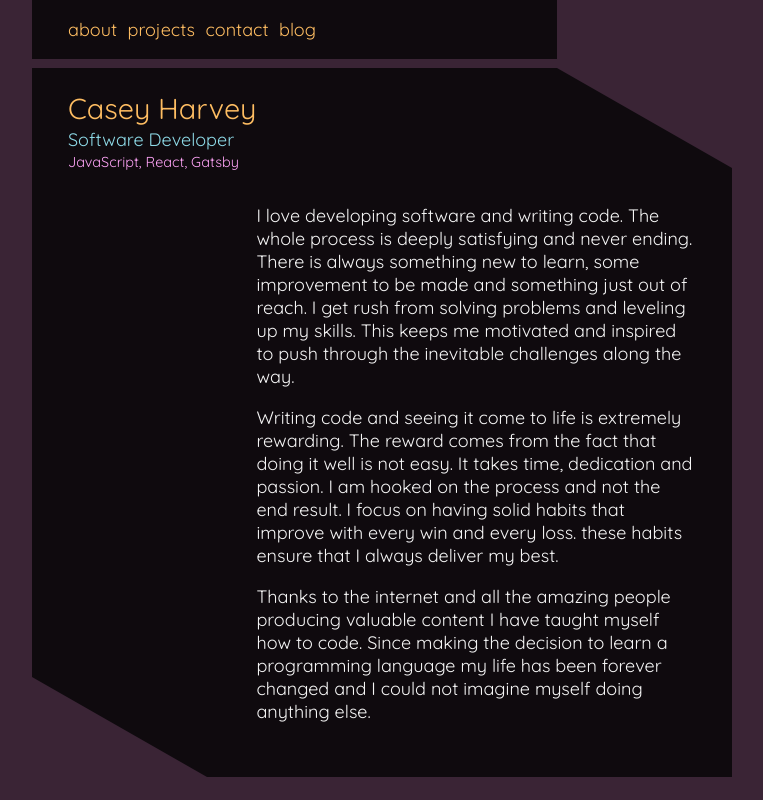
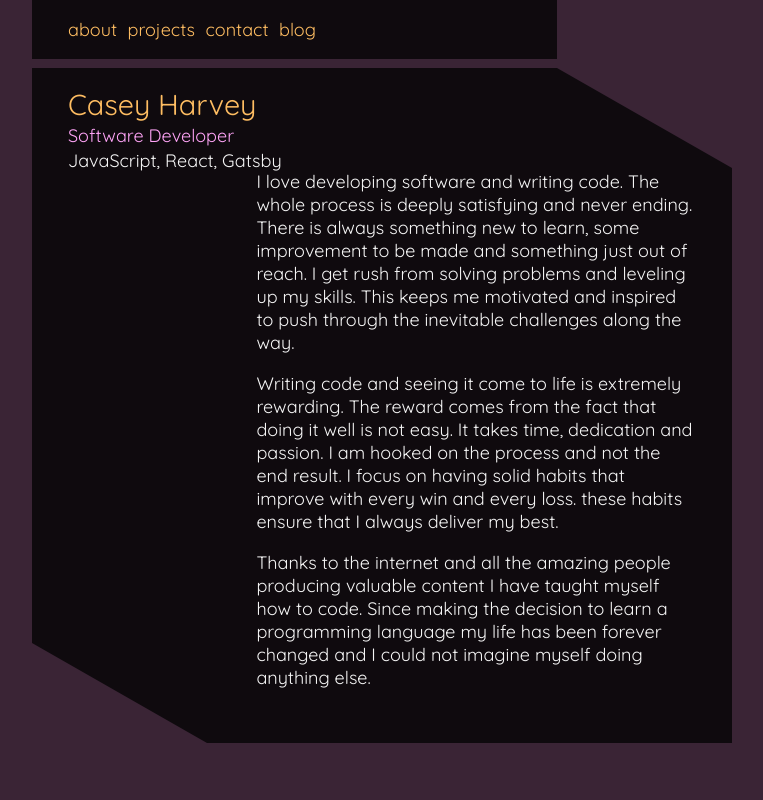
Before and after one commit to caseyharvey/portfolio-v2, a Gatsby site: page / in a window 1280 px wide. Shown: the whole page, without its empty margins (258-1021 px from the left). Built offline with nearby package versions, Linux system fonts and the light colour scheme; Gatsby itself is replaced by a stand-in of ours.

Commit message:
Cleaning up code

```diff
--- a/src/components/Content/content.sass
+++ b/src/components/Content/content.sass
@@ -4,16 +4,12 @@
 .content-container
     width: 100%
     margin-bottom: 1rem
-    // background: v.$bg-dark
     @include u.flex(row, flex-end, center)
 
     .content
         width: 100%
-        // background: v.$bg-dark
-        // @include u.padding(v.$p1, v.$p1)
 
 @media screen and ( min-width: v.$small-breakpoint)
     .content-container
         .content
             width: 70%
-            // padding: v.$p1 v.$p2 v.$p1 v.$p1
--- a/src/components/Heading/heading.sass
+++ b/src/components/Heading/heading.sass
@@ -3,19 +3,13 @@
 
 .heading-container
     width: 100%
-    height: 100px
-    // margin-bottom: .5rem
-    // background: v.$bg-low
-    @include u.flex(row, flex-start, center)
+    height: 75px
+    @include u.flex(row, flex-start, flex-start)
 
     .heading-card
         width: 100%
-        margin-bottom: .5rem
         box-sizing: border-box
         max-width: v.$small-breakpoint
-        // background: v.$bg-dark
-        // max-width: v.$half-max-width
-        // padding: v.$p1 v.$p1 0 v.$p1
         clip-path: polygon(0 0, 75% 0, 100% 100%, 0% 100%)
         @include u.flex(column, flex-start, flex-start)
         span
@@ -24,13 +18,4 @@
             color: v.$accent-one
             font-size: 1.6rem
         .tag-line,a
-            color: v.$accent-three
-        .info
-            font-size: .8rem
             color: v.$accent-two
-
-@media screen and ( min-width: v.$small-breakpoint)
-
-    .heading-container
-        .heading-card
-            // padding: v.$p1 v.$p1 0 v.$p2
--- a/src/components/Layout/layout.sass
+++ b/src/components/Layout/layout.sass
@@ -17,10 +17,10 @@ a
     text-decoration: none
     color: v.$accent-one
 
+p
+    margin: .5rem 0 1rem 0
 .main-container
     width: 100%
     margin: .5rem auto
     max-width: v.$max-width
     @include u.flex(column, flex-start, center)
-
-@media screen and ( min-width: 425px )
--- a/src/components/Nav/nav.sass
+++ b/src/components/Nav/nav.sass
@@ -30,6 +30,5 @@ nav
     nav
         .nav-container
             width: 75%
-            // min-width: v.$min-width
             .link-container
                 padding: 0 v.$p2
```
